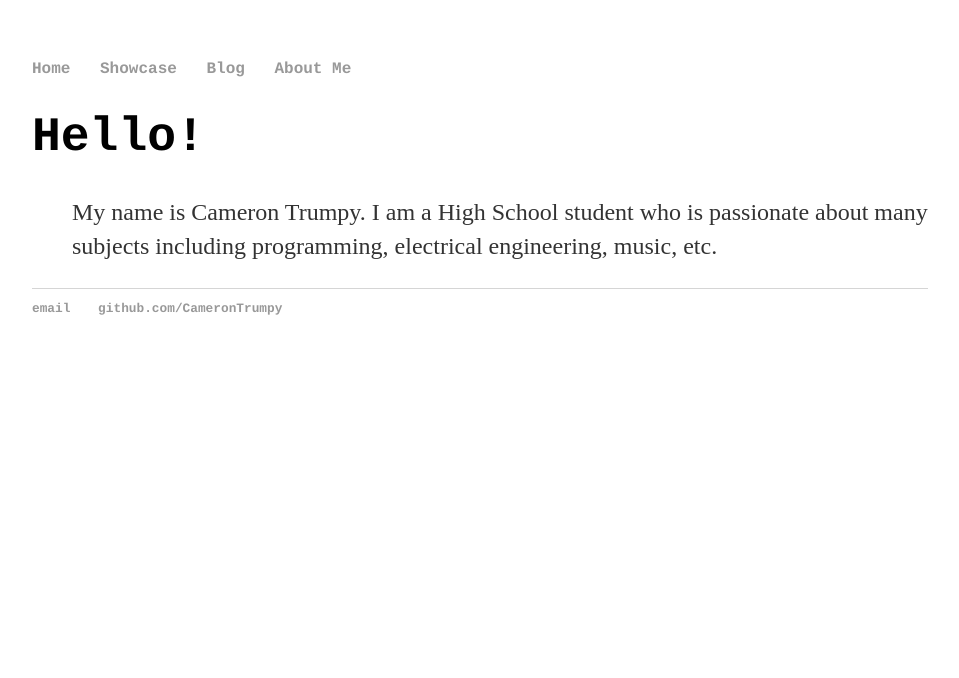
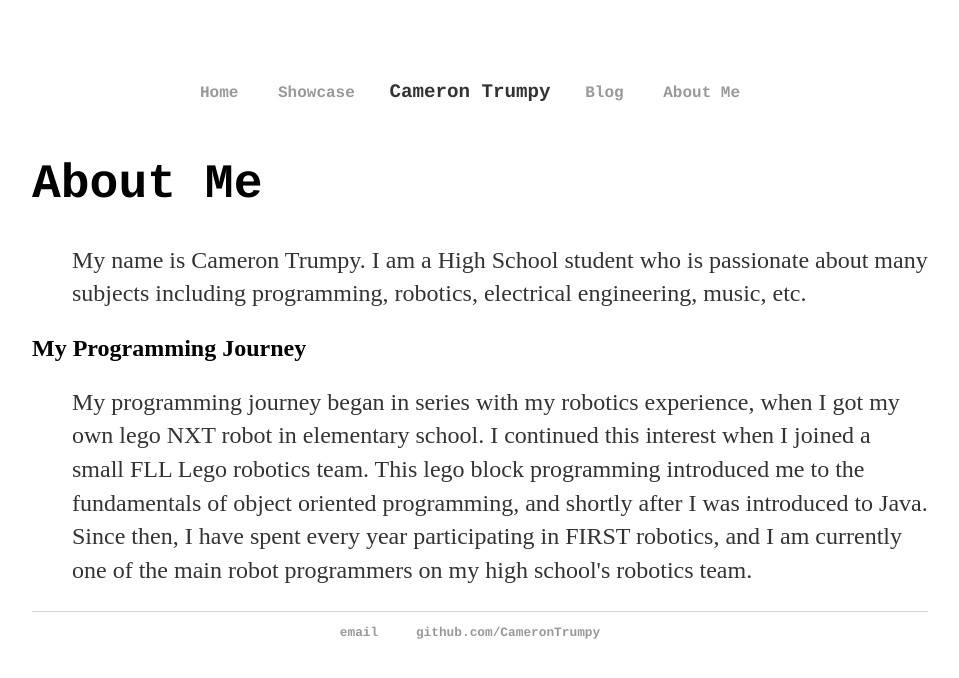
Before and after one commit to CameronTrumpy/CameronTrumpy.github.io, a Jekyll site: the page built from about/index.html, in a window 1280 px wide. Shown: the top 678 px of the page, without its empty margins (160-1119 px from the left). Built offline with Jekyll 4.4.1, drawn with Linux system fonts in a browser that asks for light colours.

Commit message:
CSS update for header
Fix nav bar

Update CSS and about me

Neaten showcase page and fix titles

```diff
--- a/_layouts/default.html
+++ b/_layouts/default.html
@@ -10,7 +10,9 @@
 			<nav>
 	    		<ul>
 	        		<li><a href="/">Home</a></li>
-	        		<li><a href="/showcase">Showcase</a></li>
+					<li><a href="/showcase">Showcase</a></li>
+					<li><p style="font-size:120%;">Cameron Trumpy</p></li>
+
 					<li><a href="/blog">Blog</a></li>
 					<li><a href="/about">About Me</a></li>
 	    		</ul>
--- a/about/index.html
+++ b/about/index.html
@@ -3,7 +3,9 @@
 title: Cameron Trumpy
 ---
 <div class="blurb">
-    <h1>Hello!</h1>
+	<h1>About Me</h1>
     <p style="padding-left: 40px;">My name is Cameron Trumpy. I am a High School student who is
-        passionate about many subjects including programming, electrical engineering, music, etc.</p>
+        passionate about many subjects including programming, robotics, electrical engineering, music, etc.</p>
+    <h2>My Programming Journey</h2>
+    <p style="padding-left: 40px;">My programming journey began in series with my robotics experience, when I got my own lego NXT robot in elementary school. I continued this interest when I joined a small FLL Lego robotics team. This lego block programming introduced me to the fundamentals of object oriented programming, and shortly after I was introduced to Java. Since then, I have spent every year participating in FIRST robotics, and I am currently one of the main robot programmers on my high school's robotics team.</p>
 </div><!-- /.blurb -->
--- a/blog/index.html
+++ b/blog/index.html
@@ -1,6 +1,6 @@
 ---
 layout: default
-title: Cameron Trumpy's Blog
+title: Blog
 ---
 	<h1>{{ page.title }}</h1>
 	<ul class="posts">
--- a/css/main.css
+++ b/css/main.css
@@ -6,13 +6,21 @@
     font-family:'Courier', 'Arial', 'Sans-Serif';
     padding: 0px;
     list-style: none;
+    text-align: center;
     font-weight: bold;
 }
 nav ul li, footer ul li {
-    display: inline;
+    display: inline-block;
     margin-right: 20px;
 }
+
+nav ul a:hover, footer ul a:hover {
+    text-decoration: underline;
+    background-color: #000;
+    border-radius: 5px;
+}
 a {
+    padding: 5px 5px;
     text-decoration: none;
     color: #999;
 }
@@ -40,4 +48,14 @@
 
 ul.posts li {
     list-style: none;
+    display: inline-flex;
 }
+ul.projects li {
+    width: 225px;
+        min-height: 250px;
+        border: 1px solid #000;
+        display: inline-block;
+        vertical-align: top;
+        text-align:center;
+        margin: 10px 10px 10px;
+}
--- a/showcase/index.html
+++ b/showcase/index.html
@@ -1,6 +1,6 @@
 ---
 layout: default
-title: Cameron Trumpy's Projects
+title: My Projects
 ---
 <h1>{{ page.title }}</h1>
 <ul class="projects">
```
